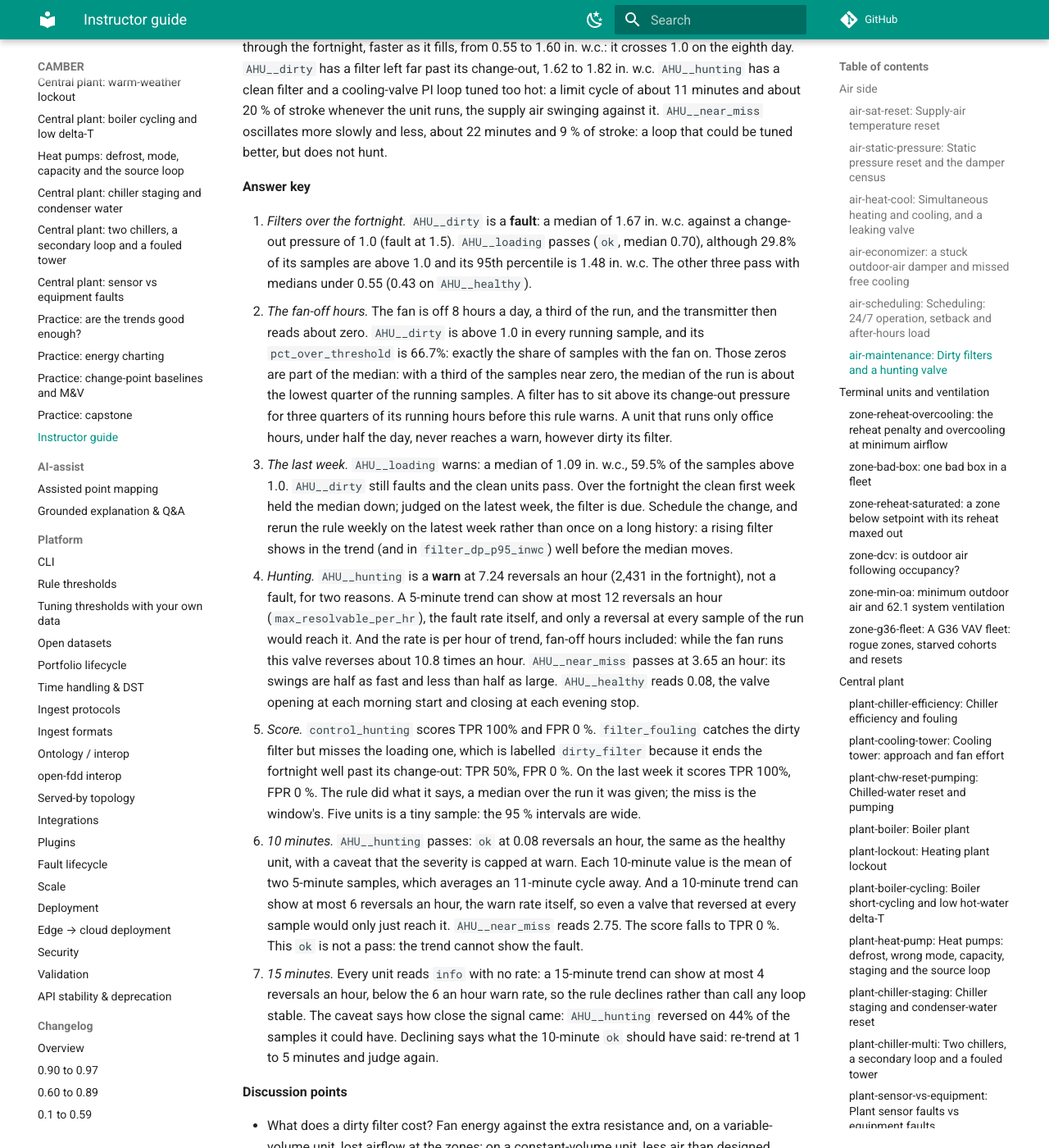
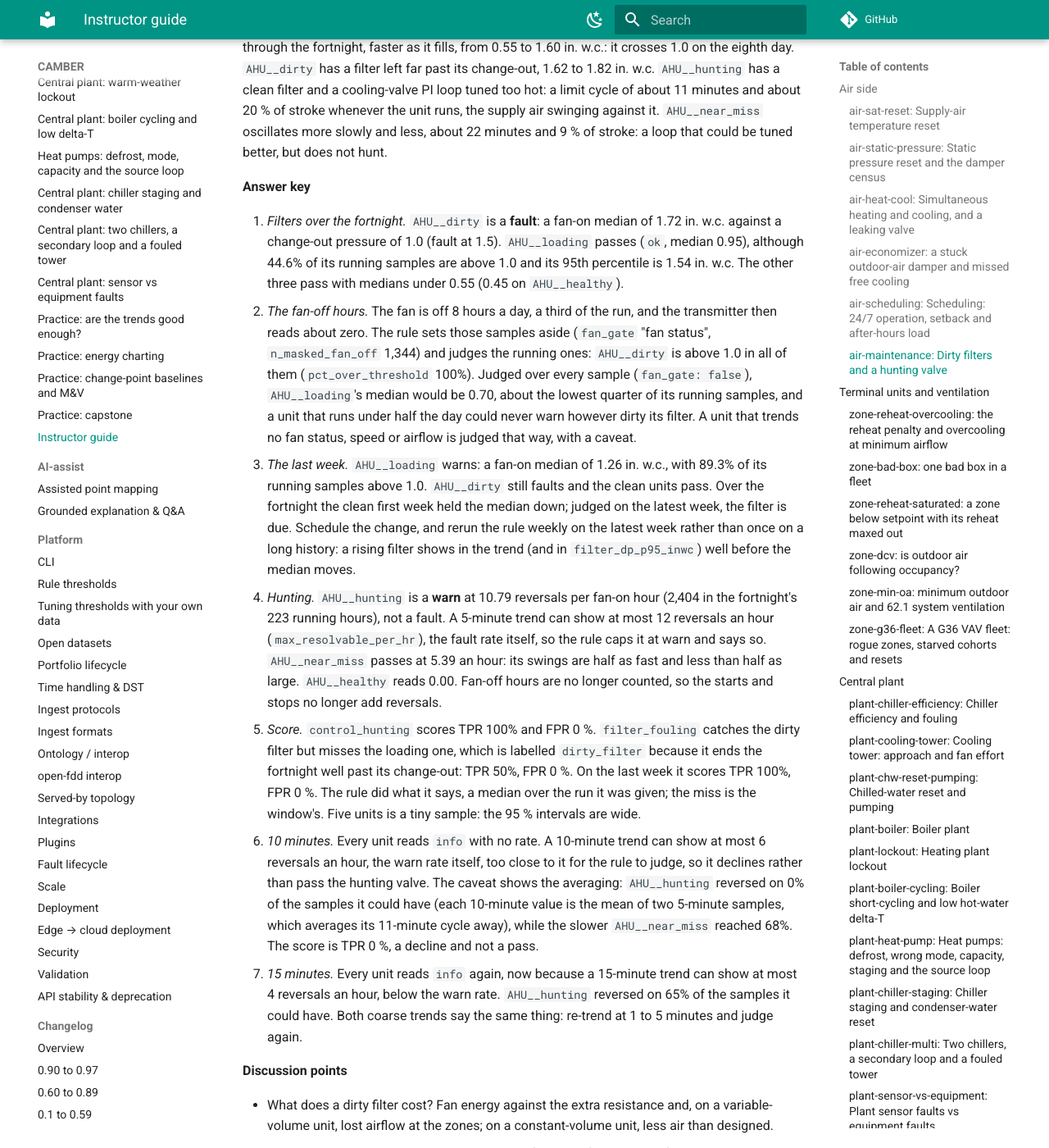
Before and after one commit to yroussev/camber, an MkDocs documentation site: the page built from docs/workbook/instructor.md, in a window 1280 px wide and 1400 px high, scrolled down 8621 px. Shown: the whole window at 82% size. Built offline with MkDocs 1.6.1 and Material for MkDocs 9.7.7, drawn with Linux system fonts in a browser that asks for light colours; comment, search, counter and statistics services are not loaded; some of the changed text lies outside the part shown.

Commit message:
Workbook: air-maintenance re-recorded on fan-on samples (#181, #182)

```diff
--- a/docs/workbook/instructor.md
+++ b/docs/workbook/instructor.md
@@ -376,45 +376,43 @@ about 22 minutes and 9 % of stroke: a loop that could be tuned better, but does
 
 **Answer key**
 
-1. *Filters over the fortnight.* `AHU__dirty` is a **fault**: a median of 1.67 in. w.c. against a
-   change-out pressure of 1.0 (fault at 1.5). `AHU__loading` passes (`ok`, median 0.70), although
-   29.8% of its samples are above 1.0 and its 95th percentile is 1.48 in. w.c. The other three
-   pass with medians under 0.55 (0.43 on `AHU__healthy`).
+1. *Filters over the fortnight.* `AHU__dirty` is a **fault**: a fan-on median of 1.72 in. w.c.
+   against a change-out pressure of 1.0 (fault at 1.5). `AHU__loading` passes (`ok`, median
+   0.95), although 44.6% of its running samples are above 1.0 and its 95th percentile is 1.54 in.
+   w.c. The other three pass with medians under 0.55 (0.45 on `AHU__healthy`).
 2. *The fan-off hours.* The fan is off 8 hours a day, a third of the run, and the transmitter
-   then reads about zero. `AHU__dirty` is above 1.0 in every running sample, and its
-   `pct_over_threshold` is 66.7%: exactly the share of samples with the fan on. Those zeros are
-   part of the median: with a third of the samples near zero, the median of the run is about the
-   lowest quarter of the running samples. A filter has to sit above its change-out pressure for
-   three quarters of its running hours before this rule warns. A unit that runs only office
-   hours, under half the day, never reaches a warn, however dirty its filter.
-3. *The last week.* `AHU__loading` warns: a median of 1.09 in. w.c., 59.5% of the samples above
-   1.0. `AHU__dirty` still faults and the clean units pass. Over the fortnight the clean first week
-   held the median down; judged on the latest week, the filter is due. Schedule the change, and
-   rerun the rule weekly on the latest week rather than once on a long history: a rising filter
-   shows in the trend (and in `filter_dp_p95_inwc`) well before the median moves.
-4. *Hunting.* `AHU__hunting` is a **warn** at 7.24 reversals an hour (2,431 in the fortnight),
-   not a fault, for two reasons. A 5-minute trend can show at most 12 reversals an hour
-   (`max_resolvable_per_hr`), the fault rate itself, and only a reversal at every sample of the
-   run would reach it. And the rate is per hour of trend, fan-off hours included: while the fan
-   runs this valve reverses about 10.8 times an hour. `AHU__near_miss` passes at 3.65 an hour: its
-   swings are half as fast and less than half as large. `AHU__healthy` reads
-   0.08, the valve opening at each morning start and closing at each evening stop.
+   then reads about zero. The rule sets those samples aside (`fan_gate` "fan status",
+   `n_masked_fan_off` 1,344) and judges the running ones: `AHU__dirty` is above 1.0 in all of
+   them (`pct_over_threshold` 100%). Judged over every sample (`fan_gate: false`),
+   `AHU__loading`'s median would be 0.70, about the lowest quarter of its running samples, and a
+   unit that runs under half the day could never warn however dirty its filter. A unit that
+   trends no fan status, speed or airflow is judged that way, with a caveat.
+3. *The last week.* `AHU__loading` warns: a fan-on median of 1.26 in. w.c., with 89.3% of its
+   running samples above 1.0. `AHU__dirty` still faults and the clean units pass. Over the
+   fortnight the clean first week held the median down; judged on the latest week, the filter is
+   due. Schedule the change, and rerun the rule weekly on the latest week rather than once on a
+   long history: a rising filter shows in the trend (and in `filter_dp_p95_inwc`) well before the
+   median moves.
+4. *Hunting.* `AHU__hunting` is a **warn** at 10.79 reversals per fan-on hour (2,404 in the
+   fortnight's 223 running hours), not a fault. A 5-minute trend can show at most 12 reversals an
+   hour (`max_resolvable_per_hr`), the fault rate itself, so the rule caps it at warn and says
+   so. `AHU__near_miss` passes at 5.39 an hour: its swings are half as fast and less than half as
+   large. `AHU__healthy` reads 0.00. Fan-off hours are no longer counted, so the starts and stops
+   no longer add reversals.
 5. *Score.* `control_hunting` scores TPR 100% and FPR 0 %. `filter_fouling` catches the dirty
    filter but misses the loading one, which is labelled `dirty_filter` because it ends the
    fortnight well past its change-out: TPR 50%, FPR 0 %. On the last week it scores TPR 100%,
    FPR 0 %. The rule did what it says, a median over the run it was given; the miss is the
    window's. Five units is a tiny sample: the 95 % intervals are wide.
-6. *10 minutes.* `AHU__hunting` passes: `ok` at 0.08 reversals an hour, the same as the healthy
-   unit, with a caveat that the severity is capped at warn. Each 10-minute value is the mean of
-   two 5-minute samples, which averages an 11-minute cycle away. And a 10-minute trend can show at
-   most 6 reversals an hour, the warn rate itself, so even a valve that reversed at every sample
-   would only just reach it. `AHU__near_miss` reads 2.75. The score falls to TPR 0 %. This `ok` is
-   not a pass: the trend cannot show the fault.
-7. *15 minutes.* Every unit reads `info` with no rate: a 15-minute trend can show at most 4
-   reversals an hour, below the 6 an hour warn rate, so the rule declines rather than call any
-   loop stable. The caveat says how close the signal came: `AHU__hunting` reversed on 44% of the
-   samples it could have. Declining says what the 10-minute `ok` should have said: re-trend at
-   1 to 5 minutes and judge again.
+6. *10 minutes.* Every unit reads `info` with no rate. A 10-minute trend can show at most 6
+   reversals an hour, the warn rate itself, too close to it for the rule to judge, so it declines
+   rather than pass the hunting valve. The caveat shows the averaging: `AHU__hunting` reversed on
+   0% of the samples it could have (each 10-minute value is the mean of two 5-minute samples,
+   which averages its 11-minute cycle away), while the slower `AHU__near_miss` reached 68%. The
+   score is TPR 0 %, a decline and not a pass.
+7. *15 minutes.* Every unit reads `info` again, now because a 15-minute trend can show at most
+   4 reversals an hour, below the warn rate. `AHU__hunting` reversed on 65% of the samples it could have. Both coarse trends say
+   the same thing: re-trend at 1 to 5 minutes and judge again.
 
 **Discussion points**
 
@@ -433,7 +431,8 @@ about 22 minutes and 9 % of stroke: a loop that could be tuned better, but does
 - Reading `filter_fouling`'s `ok` on `AHU__loading` as "the filter is fine".
 - Lowering `change_dp_inwc` until the loading filter warns over the fortnight: that moves the
   threshold for every unit; judge the latest week instead.
-- Taking the 10-minute `ok` on the hunting valve as a pass.
+- Reading the 10-minute `info` as "no hunting": the rule declined because the trend cannot
+  show it.
 - Citing these figures as evidence about real air handlers: the data are synthetic.
 
 <!-- END air-maintenance -->
```
Also changed, not shown: other parts of docs/workbook/instructor.md (+1 -1 lines), docs/workbook/air-maintenance.md (+18 -16 lines), 4 other files.
